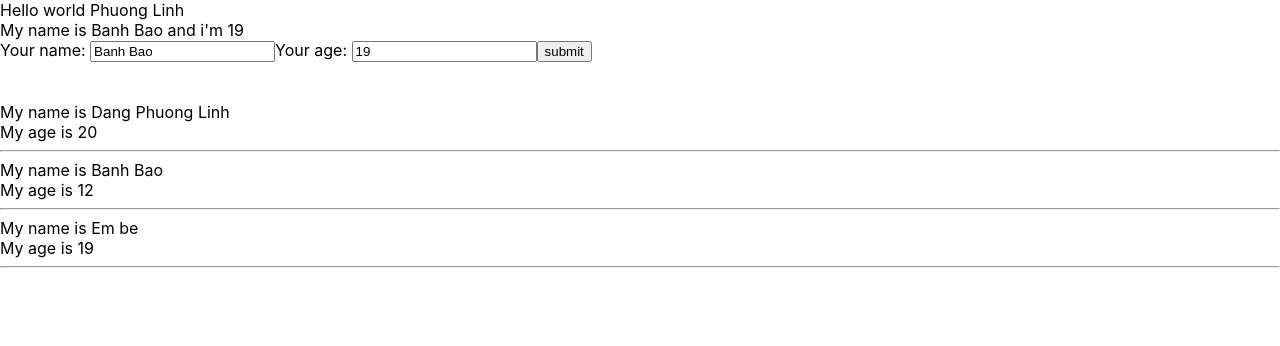
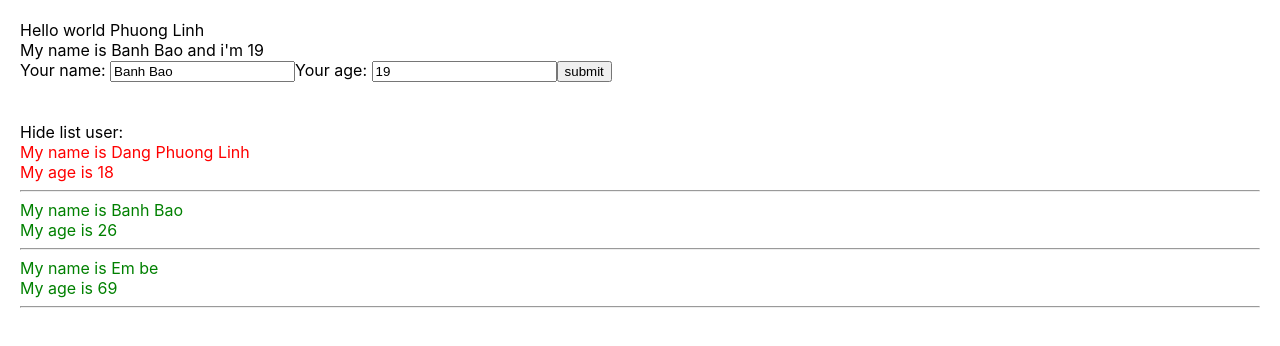
Before and after one commit to Dang-phuong-linh/test-demo-react, a React (Create React App) app: page / in a window 1280 px wide. Shown: the top 346 px of the page. Built offline with nearby package versions, Linux system fonts and the light colour scheme.

Commit message:
conditional output

```diff
--- a/src/App.css
+++ b/src/App.css
@@ -1,14 +1,21 @@
+.red {
+  color: red;
+}
+.green {
+  color: green;
+}
 body {
+  padding: 20px;
   margin: 0;
-  font-family: -apple-system, BlinkMacSystemFont, 'Segoe UI', 'Roboto', 'Oxygen',
-    'Ubuntu', 'Cantarell', 'Fira Sans', 'Droid Sans', 'Helvetica Neue',
+  font-family: -apple-system, BlinkMacSystemFont, "Segoe UI", "Roboto", "Oxygen",
+    "Ubuntu", "Cantarell", "Fira Sans", "Droid Sans", "Helvetica Neue",
     sans-serif;
   -webkit-font-smoothing: antialiased;
   -moz-osx-font-smoothing: grayscale;
 }
 
 code {
-  font-family: source-code-pro, Menlo, Monaco, Consolas, 'Courier New',
+  font-family: source-code-pro, Menlo, Monaco, Consolas, "Courier New",
     monospace;
 }
 
--- a/src/components/DisplayInfo.js
+++ b/src/components/DisplayInfo.js
@@ -1,6 +1,15 @@
 import React from "react";
 
 class DisplayInfo extends React.Component {
+  state = {
+    isShowListUser: true,
+  };
+
+  handleShowHide = () => {
+    this.setState({
+      isShowListUser: !this.state.isShowListUser,
+    });
+  };
   render() {
     //destructuring array
     const { listUsers } = this.props;
@@ -8,24 +17,32 @@ class DisplayInfo extends React.Component {
     //props = vt tat property
     return (
       <div>
-        {listUsers.map((user) => {
-          // console.log(user);
+        <div>
+          <span
+            onClick={() => {
+              this.handleShowHide();
+            }}
+          >
+            {this.state.isShowListUser === true
+              ? "Hide list user:"
+              : "Show list user: "}
+          </span>
+        </div>
+        {this.state.isShowListUser && (
+          <div>
+            {listUsers.map((user, index) => {
+              console.log(">>> Check map user", user);
+
               return (
-            <div key={user.id}>
+                <div key={user.id} className={+user.age > 18 ? "green" : "red"}>
                   <div>My name is {user.name}</div>
                   <div>My age is {user.age}</div>
                   <hr />
                 </div>
               );
             })}
-        {/* <div>My name is </div>
-        <div>My age is </div>
-        <hr />
-        <div>My name is </div>
-        <div>My age is</div>
-        <hr />
-        <div>My name is</div>
-        <div>My age is</div> */}
+          </div>
+        )}
       </div>
     );
   }
--- a/src/components/MyComponent.js
+++ b/src/components/MyComponent.js
@@ -7,9 +7,9 @@ import UserInfo from "./UserInfo";
 class MyComponent extends React.Component {
   state = {
     listUsers: [
-      { id: 1, name: "Dang Phuong Linh", age: "20" },
-      { id: 2, name: "Banh Bao", age: "12" },
-      { id: 3, name: "Em be", age: "19" },
+      { id: 1, name: "Dang Phuong Linh", age: "18" },
+      { id: 2, name: "Banh Bao", age: "26" },
+      { id: 3, name: "Em be", age: "69" },
     ],
   };
   //jsx
--- a/src/index.js
+++ b/src/index.js
@@ -1,16 +1,16 @@
-import React from 'react';
-import ReactDOM from 'react-dom/client';
-import App from './App';
-import reportWebVitals from './reportWebVitals';
-import { Provider } from 'react-redux';
-import store from './redux/store';
+import React from "react";
+import ReactDOM from "react-dom/client";
+import App from "./App";
+import reportWebVitals from "./reportWebVitals";
+import { Provider } from "react-redux";
+import store from "./redux/store";
 
-const root = ReactDOM.createRoot(document.getElementById('root'));
+const root = ReactDOM.createRoot(document.getElementById("root"));
 root.render(
   <Provider store={store}>
-    <React.StrictMode>
-      <App />
-    </React.StrictMode>
+    {/* <React.StrictMode> */}
+    <App />
+    {/* </React.StrictMode> */}
   </Provider>
 );
 
```
Lines whose indentation alone changed are shown as unchanged.
